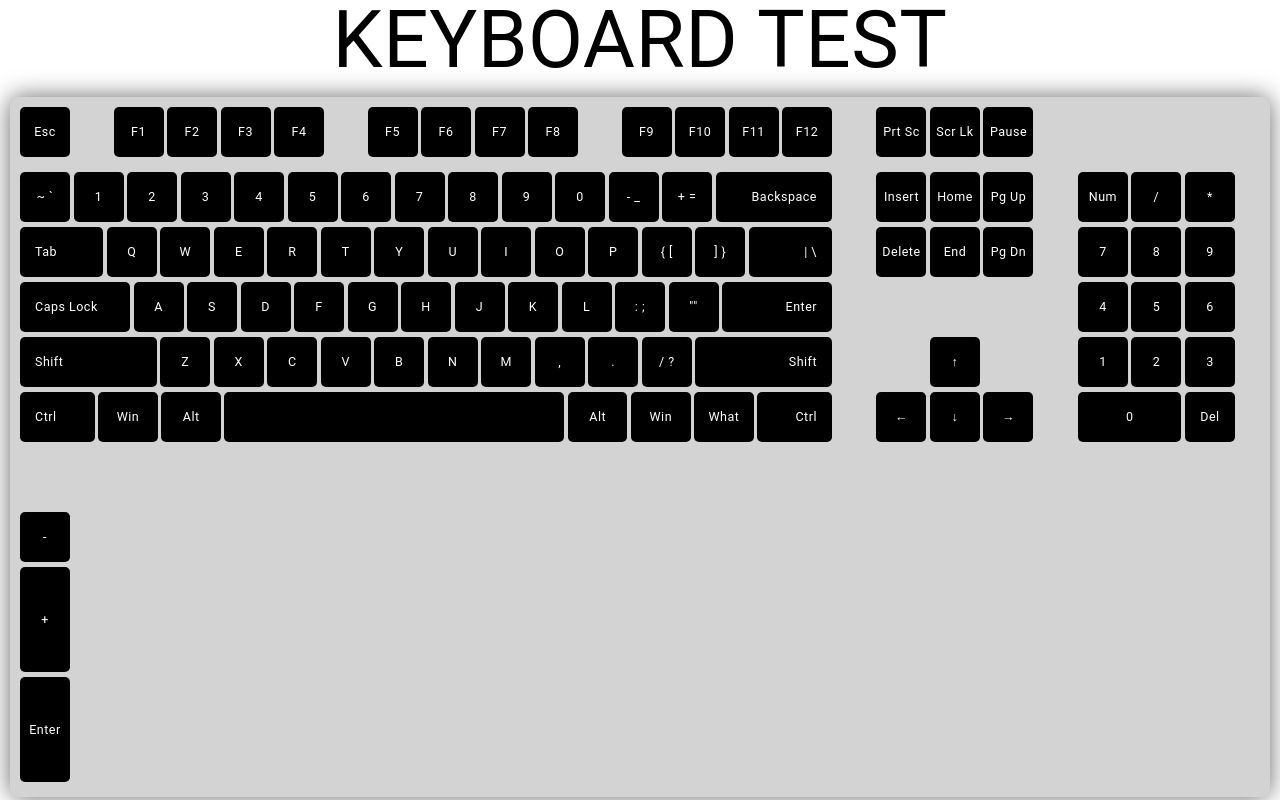
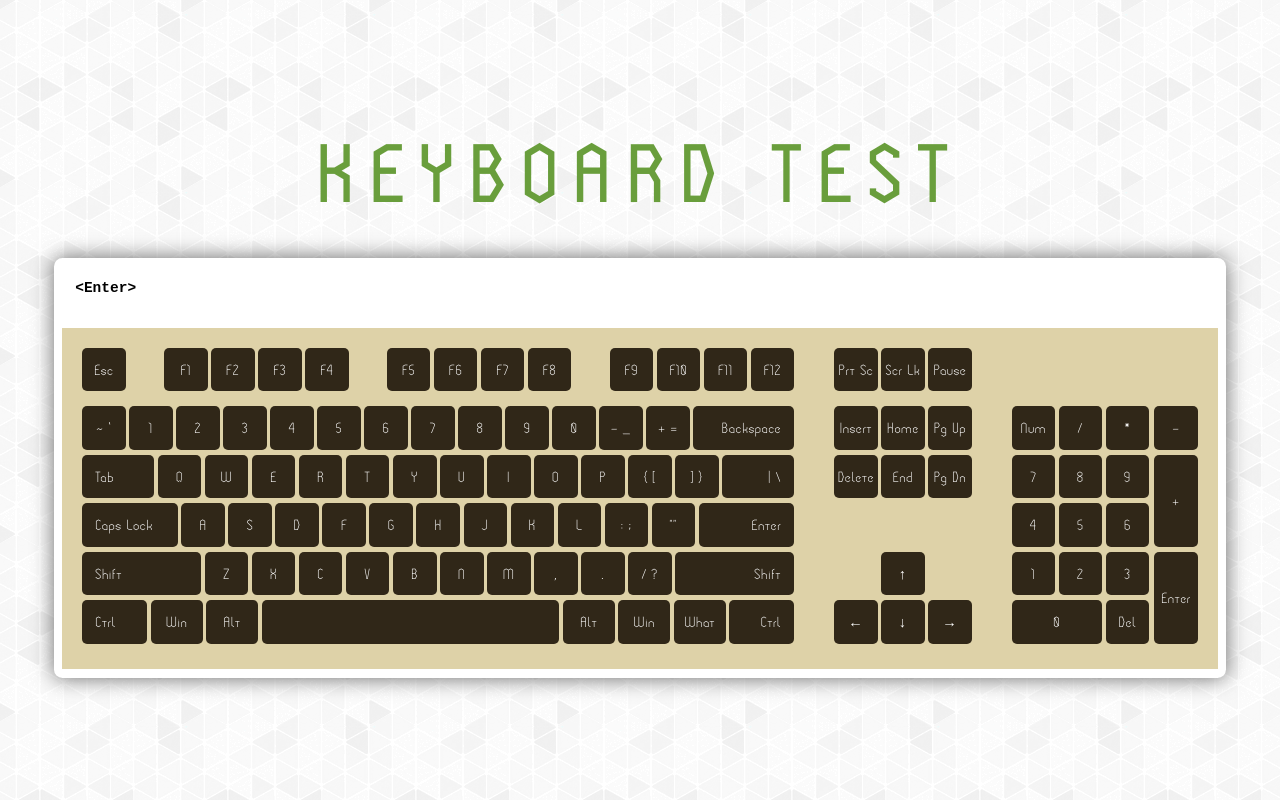
Before and after one commit to mhevyk/Keyboard-tester, a plain HTML site: page index.html in a window 1280 px wide. Drawn offline with Linux system fonts and the light colour scheme.

Commit message:
changed design, added textarea for key printing

```diff
--- a/index.html
+++ b/index.html
@@ -4,7 +4,7 @@
     <meta charset="UTF-8">
     <meta http-equiv="X-UA-Compatible" content="IE=edge">
     <meta name="viewport" content="width=device-width, initial-scale=1.0">
-    <title>Typing trainer</title>
+    <title>Keyboaard tester</title>
 
     <link rel="stylesheet" href="css/main.css">
 </head>
@@ -12,6 +12,10 @@
     <div class="wrapper">
         <div class="title">Keyboard test</div>
         <div class="keyboard">
+            <div class="keyboard-type-result">
+            <textarea readonly>&lt;Enter&gt;</textarea>
+            </div>
+            <div class="keyboard-keys">
                 <div class="basic-keyboard key-group">
                     <div class="key-row">
                         <div class="key space-to-right">Esc</div>
@@ -158,5 +162,6 @@
                 </div>
             </div>
         </div>
+    </div>
 </body>
 </html>
--- a/scss/keyboard.scss
+++ b/scss/keyboard.scss
@@ -1,28 +1,48 @@
-$keySize: 50px;
+$keySize: 3.4vw;
 $keyGapX: 3.5px;
 $keyGapY: 5px;
 
-$keyColor: black;
+$keyboardColor: #DED2A8;
+
+$keyColor: #302718;
 $keyTextColor: white;
 
-$keyTextSize: ($keySize / 4);
-$doubleKeyXSize: ($keySize * 2) + $keyGapX;
-$doubleKeyYSize: ($keySize * 2) + $keyGapY;
+$keyTextSize: ($keySize / 3);
+$doubleKeyXSize: calc(($keySize * 2) + $keyGapX);
+$doubleKeyYSize: calc(($keySize * 2) + $keyGapY);
+
+$alignPad: $keySize * 0.3;
 
 @mixin centerTextVertically($height){
     height: $height;
     line-height: $height;
 }
-// @media screen and (max-width: 700px){
-
-// }
 .keyboard{
+    background-color: white;
+    padding: $keyGapX + $keyGapY;
     width: fit-content;
     box-shadow: 0 0 ($keySize / 2) dimgray;
     border-radius: $keyGapX + $keyGapY;
-    margin: 10px;
-    padding: 10px;
-    background-color: lightgray;
+
+    &-keys{
+        background-color: $keyboardColor;
+        padding: 20px;
+        letter-spacing: 1px;
+    }
+    &-type-result{
+        height: 1.4 * $keySize;
+        textarea{
+            box-sizing: border-box;
+            width: 100%;
+            height: 100%;
+            font-size: $keyTextSize;
+            font-weight: bold;
+            border: none;
+            resize: none;
+            outline: 0;
+            padding: $alignPad;
+        }
+    }
     .basic-keyboard .key-row:first-child, .control-arrows .key-row:first-child{
         margin-bottom: $keyGapY * 2;
     }
@@ -38,13 +58,13 @@ $doubleKeyYSize: ($keySize * 2) + $keyGapY;
         gap: $keyGapX;
     }
     .skip-key-row{
-        margin-top: $keySize + $keyGapY;
+        margin-top: calc($keySize + $keyGapY);
     }
     .skip-key-left{
-        margin-left: $keySize + $keyGapX;
+        margin-left: calc($keySize + $keyGapX);
     }
     .skip-key-right{
-        margin-right: $keySize + $keyGapX;
+        margin-right: calc($keySize + $keyGapX);
     }
     .key{
         background-color: $keyColor;
@@ -68,11 +88,11 @@ $doubleKeyYSize: ($keySize * 2) + $keyGapY;
             flex-grow: 1;
         }
         &.rest:last-child{
-            padding-right: $keySize * 0.3;
+            padding-right: $alignPad;
             text-align: right;
         }
         &.rest:first-child{
-            padding-left: $keySize * 0.3;
+            padding-left: $alignPad;
             text-align: left;
         }
         &.space{
--- a/scss/main.scss
+++ b/scss/main.scss
@@ -1,12 +1,17 @@
 @import "keyboard";
+
+@font-face {
+    font-family: kp;
+    src: url(../fonts/corner.otf);
+}
 
 *{
     margin: 0;
     padding: 0;
 }
 body{
-    letter-spacing: 0.5px;
-    font-family: roboto;
+    font-family: kp;
+    background-image: url(../img/gplay.png);
 }
 .wrapper{
     height: 100vh;
@@ -16,6 +21,10 @@ body{
     justify-content: center;
 }
 .title{
-    font-size: 5rem;
+    font-size: 6vw;
+    font-weight: bold;
+    margin-bottom: 2rem;
     text-transform: uppercase;
+    letter-spacing: 1.5vw;
+    color: #699E3C;
 }
```
Also changed, not shown: css/keyboard.css, css/main.css, img/gplay.png (added). Lines whose indentation alone changed are shown as unchanged.
